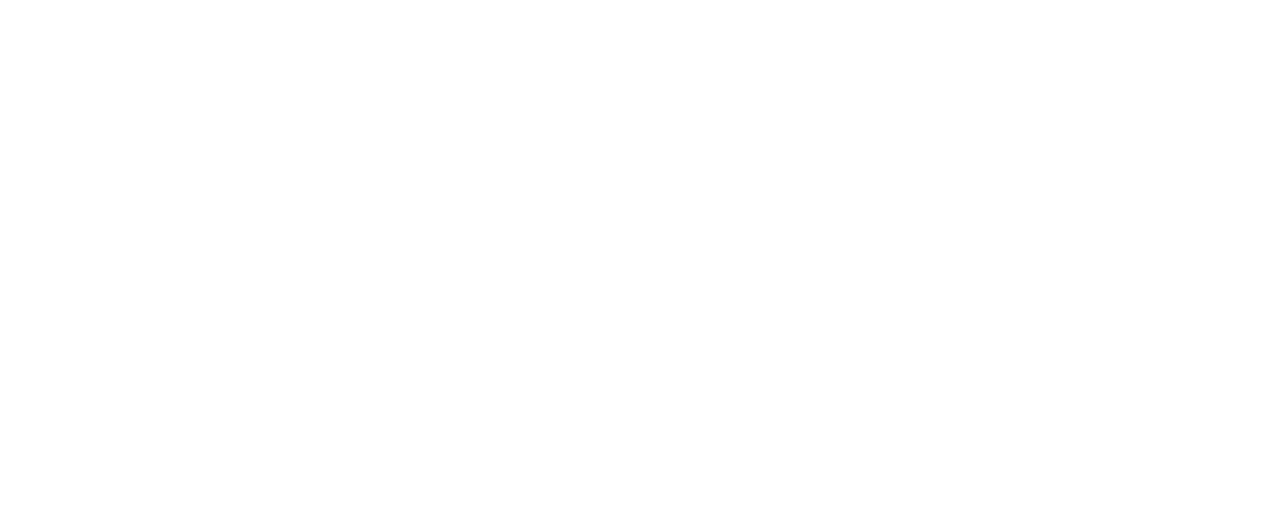
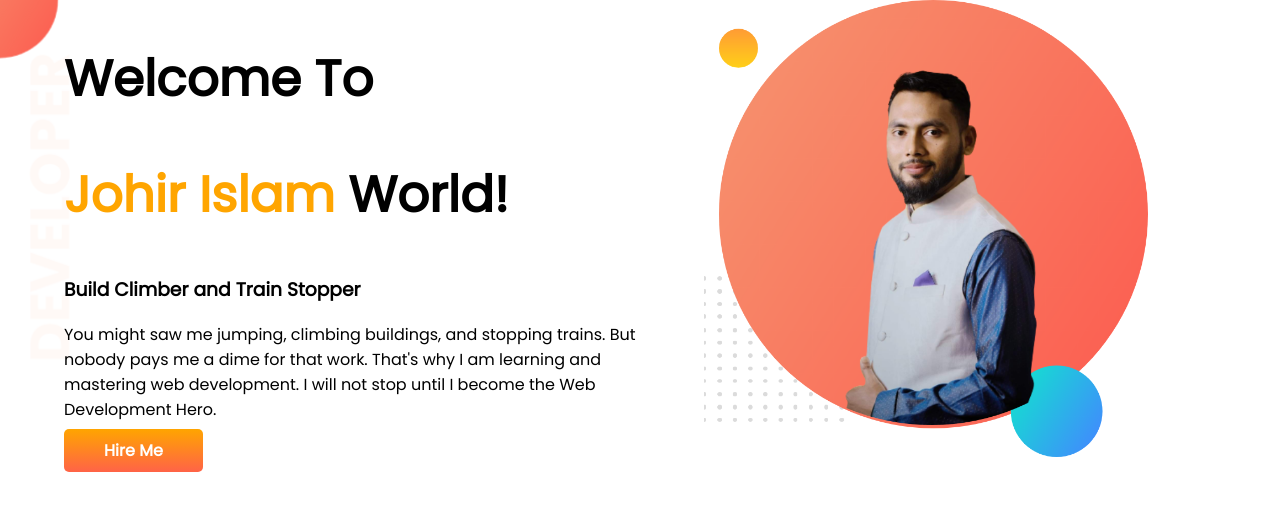
Before and after one commit to shipu1990/developer-profolio, a plain HTML site: page index.html in a window 1280 px wide. Drawn offline with Linux system fonts and the light colour scheme.

Commit message:
top banner section added

```diff
--- a/index.html
+++ b/index.html
@@ -5,9 +5,24 @@
     <meta http-equiv="X-UA-Compatible" content="IE=edge">
     <meta name="viewport" content="width=device-width, initial-scale=1.0">
     <title>Shipu | Portfolio</title>
-    <link rel="stysheet" href="style.css">
+    <link rel="preconnect" href="https://fonts.googleapis.com">
+    <link rel="preconnect" href="https://fonts.gstatic.com" crossorigin>
+    <link href="https://fonts.googleapis.com/css2?family=Poppins&display=swap" rel="stylesheet">
+    <link rel="stylesheet" href="style.css">
+
 </head>
 <body>
-
+    <section class="top-banner">
+        <div class="half-width">
+            <h1>Welcome To </h1>
+            <h1><span class="orange-color">Johir Islam</span> World!</h1>
+            <h3>Build Climber and Train Stopper</h3>
+            <p>You might saw me jumping, climbing buildings, and stopping trains. But nobody pays me a dime for that work. That's why I am learning and mastering web development. I will not stop until I become the Web Development Hero.</p>
+            <a class="link-button" href="#">Hire Me</a>
+        </div>
+        <div class="half-width">
+            <img src="images/shipu-bg.png" alt="shipu image">
+        </div>
+    </section>
 </body>
 </html>
--- a/style.css
+++ b/style.css
@@ -0,0 +1,33 @@
+body {
+  font-family: "Poppins", sans-serif;
+  margin: 0;
+}
+
+h1 {
+  font-size: 50px;
+}
+.orange-color {
+  color: orange;
+}
+section {
+  display: flex;
+}
+.half-width {
+  width: 50%;
+  padding-left: 5%;
+}
+.half-width img {
+  width: 80%;
+}
+a.link-button {
+  text-decoration: none;
+  background-image: linear-gradient(orange, tomato);
+  padding: 10px 40px;
+  color: white;
+  font-weight: bold;
+  border-radius: 5px;
+}
+.top-banner {
+  background-image: url(images/top-banner.png);
+  background-repeat: no-repeat;
+}
```
Also changed, not shown: images/dream-bg.png (added), images/exp-bg.png (added), images/jhankar.png (added), images/jhankar2.png (added), images/my-bg.jpg (added), images/my-bg.png (added), images/my-bg2.png (added), images/shipu-bg.png (added), images/top-banner.png (added).
